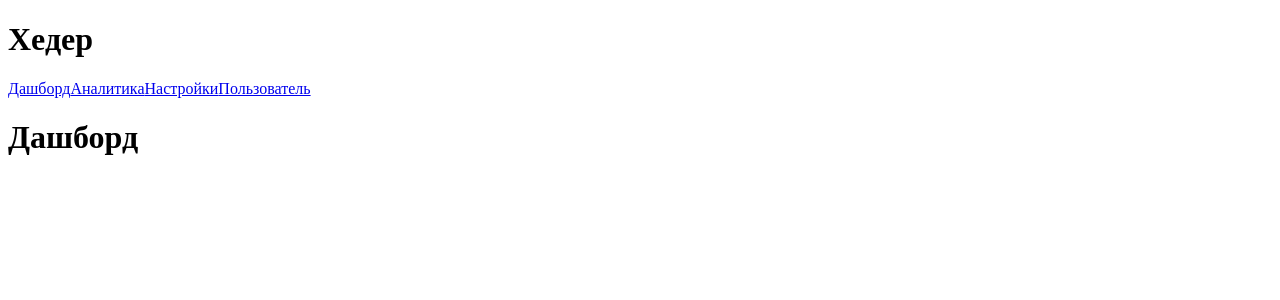
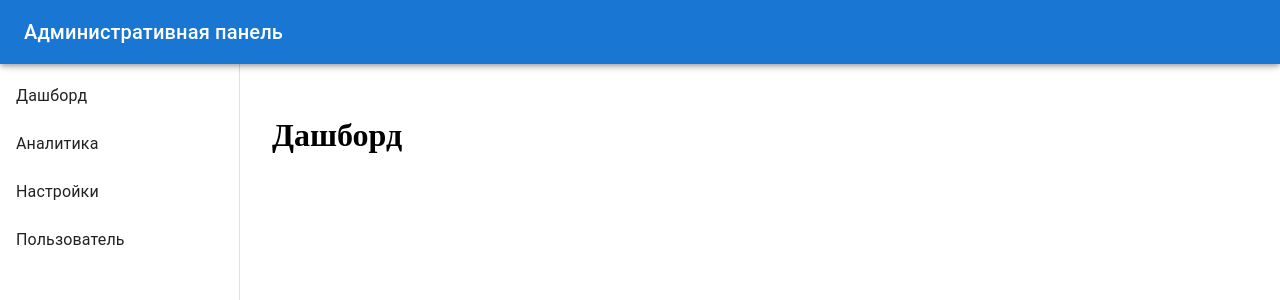
Before and after one commit to veliKerril/crm-admin, a React (Vite) app: page / in a window 1280 px wide. Shown: the top 300 px of the page. Built offline with nearby package versions, Linux system fonts and the light colour scheme.

Commit message:
ui: integrate MUI layout with AppBar and Drawer

```diff
--- a/package.json
+++ b/package.json
@@ -10,6 +10,11 @@
     "preview": "vite preview"
   },
   "dependencies": {
+    "@emotion/react": "^11.14.0",
+    "@emotion/styled": "^11.14.1",
+    "@mui/icons-material": "^9.0.0",
+    "@mui/material": "^9.0.0",
+    "clsx": "^2.1.1",
     "react": "^19.2.4",
     "react-dom": "^19.2.4",
     "react-router": "^7.14.0"
--- a/src/components/Header.jsx
+++ b/src/components/Header.jsx
@@ -1,3 +1,16 @@
+import AppBar from '@mui/material/AppBar';
+import Box from '@mui/material/Box';
+import Toolbar from '@mui/material/Toolbar';
+import Typography from '@mui/material/Typography';
+
 export function Header() {
-  return <h1>Хедер</h1>
+  return (
+    <AppBar position="fixed" sx={{ zIndex: (theme) => theme.zIndex.drawer + 1 }}>
+      <Toolbar>
+        <Typography variant="h6" component="div" sx={{ flexGrow: 1 }}>
+          Административная панель
+        </Typography>
+      </Toolbar>
+    </AppBar>
+  );
 }
--- a/src/components/Sidebar.jsx
+++ b/src/components/Sidebar.jsx
@@ -1,12 +1,50 @@
+import Drawer from '@mui/material/Drawer';
+import List from '@mui/material/List';
+import ListItemButton from '@mui/material/ListItemButton';
+import ListItemText from '@mui/material/ListItemText';
+import Toolbar from '@mui/material/Toolbar';
 import { NavLink } from "react-router";
+
+const links = [
+  { to: '/dashboard', label: 'Дашборд' },
+  { to: '/analytics', label: 'Аналитика' },
+  { to: '/settings',  label: 'Настройки' },
+  { to: '/user',      label: 'Пользователь' },
+]
 
 export function Sidebar() {
   return (
-    <>
-      <NavLink to='/dashboard'>Дашборд</NavLink>
-      <NavLink to='/analytics'>Аналитика</NavLink>
-      <NavLink to='/settings'>Настройки</NavLink>
-      <NavLink to='/user'>Пользователь</NavLink>
-    </>
+    <Drawer
+      sx={{
+        width: 240,
+        flexShrink: 0,
+        '& .MuiDrawer-paper': {
+          width: 240,
+          boxSizing: 'border-box',
+        },
+      }}
+      variant="permanent">
+      <Toolbar />
+      <List
+        sx={{ bgcolor: 'background.paper' }}
+        component="nav"
+      >
+        {links.map(({ to, label }) => (
+          <ListItemButton
+            key={to}
+            component={NavLink}
+            to={to}
+            end
+            sx={{
+              '&.active': {
+                bgcolor: 'action.selected',
+              },
+            }}
+          >
+            <ListItemText primary={label} />
+          </ListItemButton>
+        ))}
+      </List>
+    </Drawer>
   )
 }
--- a/src/layouts/Layout.jsx
+++ b/src/layouts/Layout.jsx
@@ -1,12 +1,17 @@
 import { Outlet } from "react-router"
+import { Box } from '@mui/material'
 import { Header, Sidebar } from '../components'
+import Toolbar from '@mui/material/Toolbar';
 
 export function Layout() {
   return (
-    <>
+    <Box sx={{ display: 'flex' }}>
       <Header />
       <Sidebar />
-      <Outlet />
-    </>
+      <Box component="main" sx={{ flexGrow: 1, p: 3 }}>
+        <Toolbar />
+        <Outlet />
+      </Box>
+    </Box>
   )
 }
```
Also changed, not shown: 1 other file (tests, documents, lock files or other folders).
